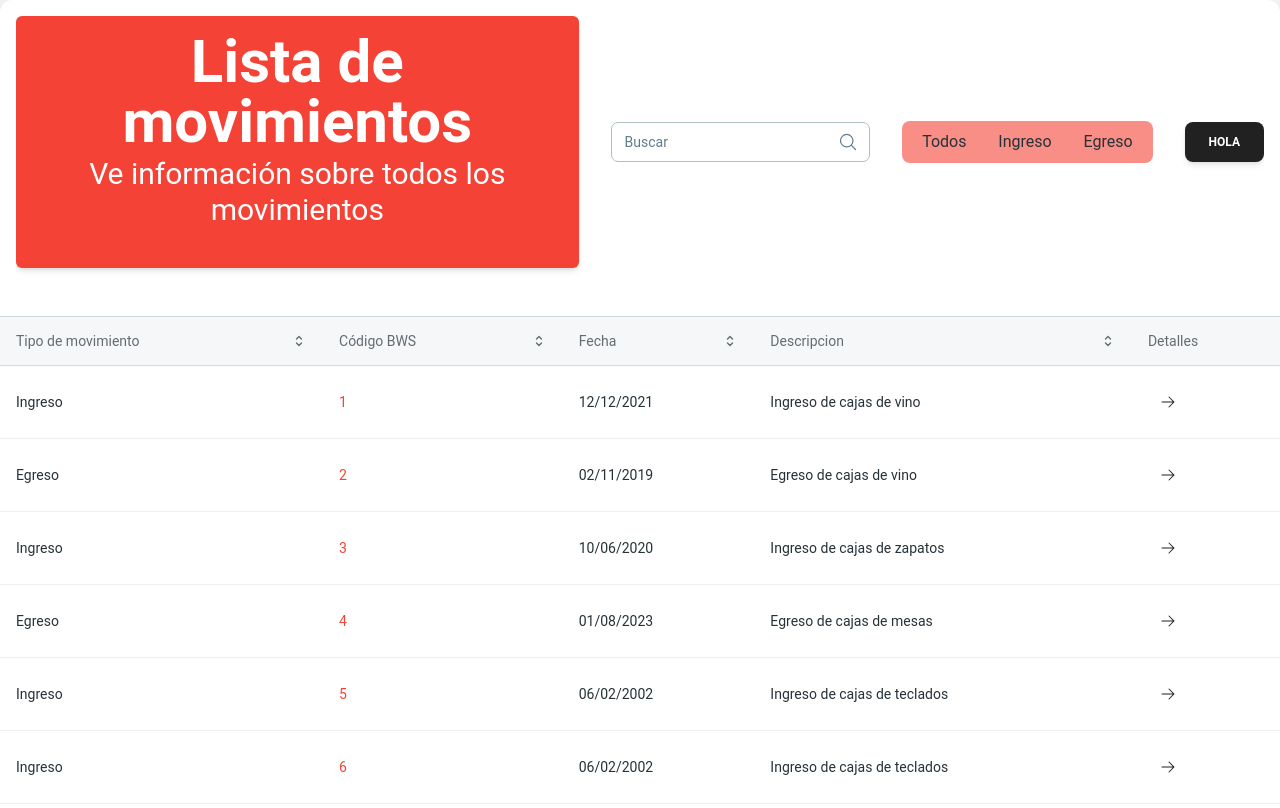
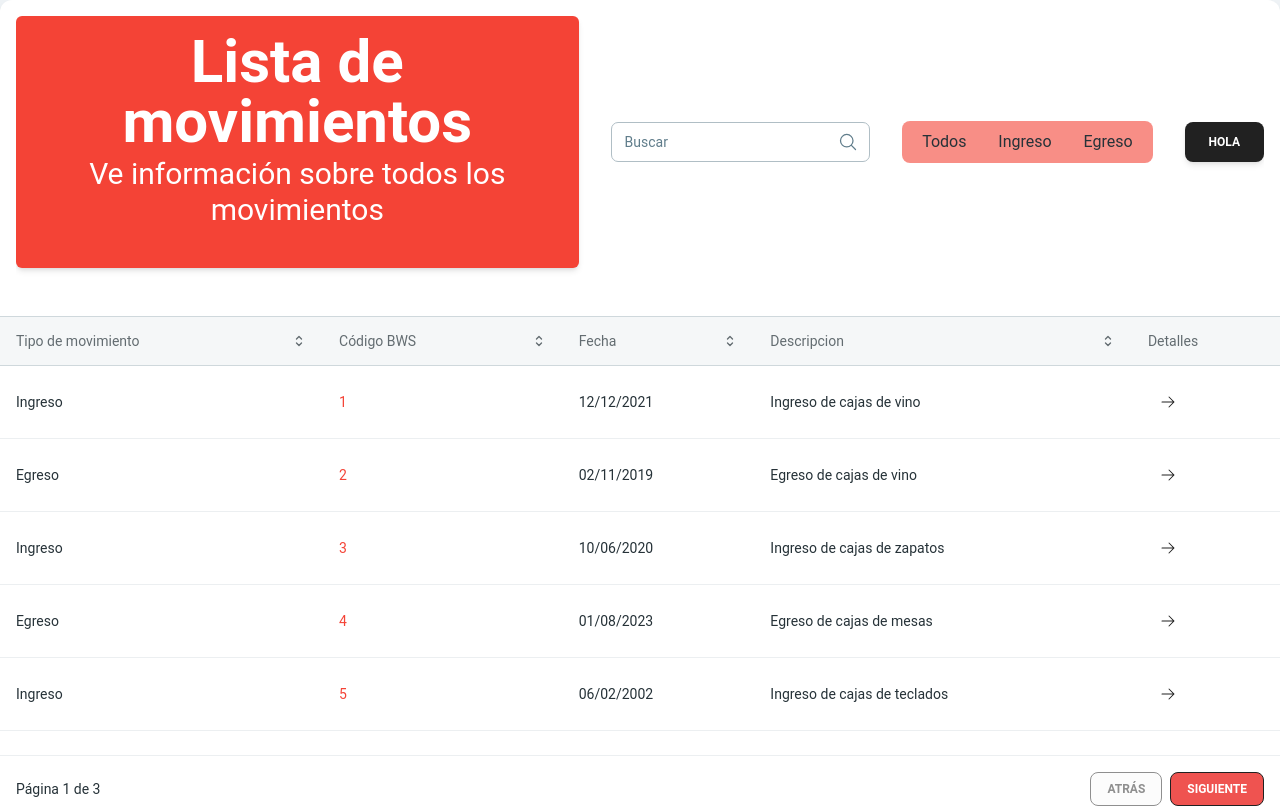
Before and after one commit to PabloSuarezLapalma/react-habProf, a React (Vite) app: page /listarMovimientos in a window 1280 px wide. Shown: the top 808 px of the page. Built offline with nearby package versions, Linux system fonts and the light colour scheme.

Commit message:
Se ajustó a 5

```diff
--- a/src/pages/ListarMovimientos.jsx
+++ b/src/pages/ListarMovimientos.jsx
@@ -110,7 +110,7 @@ import React,{useState,useMemo} from "react";
   const [selectedTab, setSelectedTab] = useState("todos"); // Por defecto, mostrar todos
   const [searchText, setSearchText] = useState(""); // Nuevo estado para el texto de búsqueda
 
-  const itemsPerPage = 7;
+  const itemsPerPage = 5;
 
   const totalItems = TABLE_ROWS.length;
   const totalPages = Math.ceil(totalItems / itemsPerPage);
```
